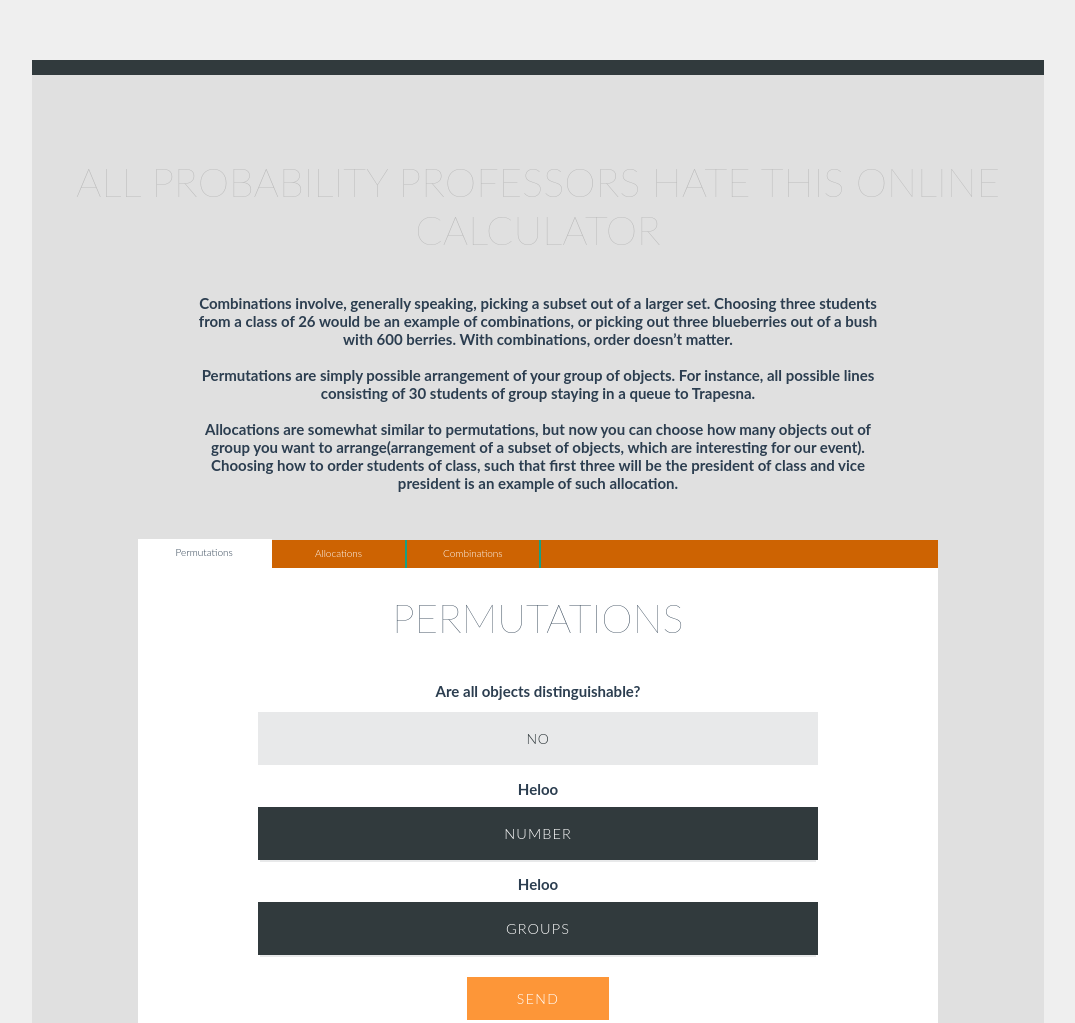
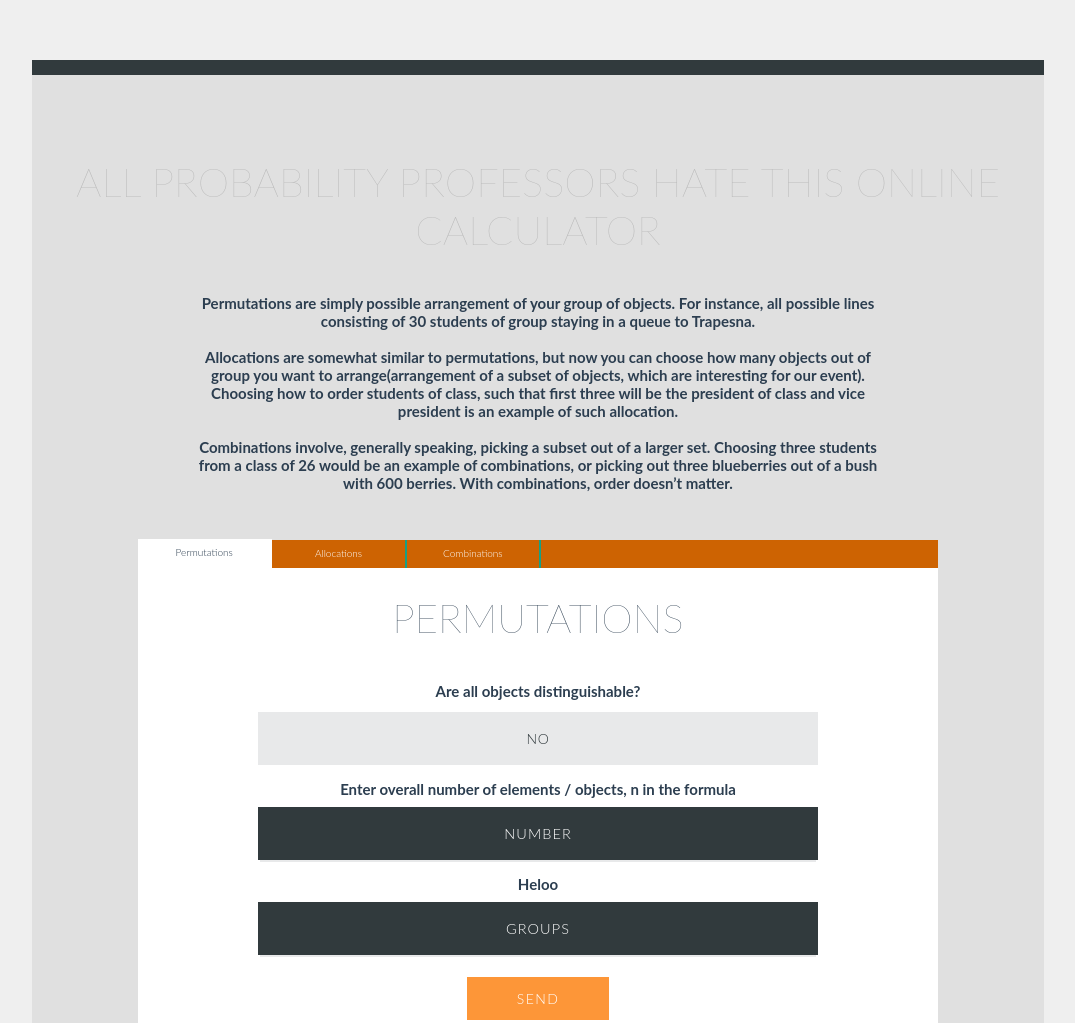
Before and after one commit to Tuchis/Probability-Project, a plain HTML site: page index.html in a window 1280 px wide. Shown: the top 1023 px of the page, without its empty margins (102-1177 px from the left). Drawn offline with nearby package versions, Linux system fonts and the light colour scheme.

Commit message:
Add files via upload

```diff
--- a/index.html
+++ b/index.html
@@ -50,9 +50,10 @@
     <h1>All probability professors hate this online calculator</h1>
 
 
-    <h2 class="top">Combinations involve, generally speaking, picking a subset out of a larger set. Choosing three students from a class of 26 would be an example of combinations, or picking out three blueberries out of a bush with 600 berries. With combinations, order doesn’t matter.<br><br>
+    <h2 class="top">
 Permutations are simply possible arrangement of your group of objects. For instance, all possible lines consisting of 30 students of group staying in a queue to Trapesna.<br><br>
-Allocations are somewhat similar to permutations, but now you can choose how many objects out of group you want to arrange(arrangement of a subset of objects, which are interesting for our event). Choosing how to order students of class, such that first three will be the president of class and vice president is an example of such allocation.</h2>
+Allocations are somewhat similar to permutations, but now you can choose how many objects out of group you want to arrange(arrangement of a subset of objects, which are interesting for our event). Choosing how to order students of class, such that first three will be the president of class and vice president is an example of such allocation.<br><br>
+Combinations involve, generally speaking, picking a subset out of a larger set. Choosing three students from a class of 26 would be an example of combinations, or picking out three blueberries out of a bush with 600 berries. With combinations, order doesn’t matter.</h2>
 
 
     <div class="wrapper">
@@ -72,7 +73,7 @@ Allocations are somewhat similar to permutations, but now you can choose how man
                         </div>
 
                         <div class="field2 inputer">
-                            <h2>Heloo</h2>
+                            <h2>Enter overall number of elements / objects, n in the formula</h2>
                             <input type="text" id="permelem" placeholder="Overall number of elements"/>
                             <label for="permelem">Number</label>
                         </div>
```
